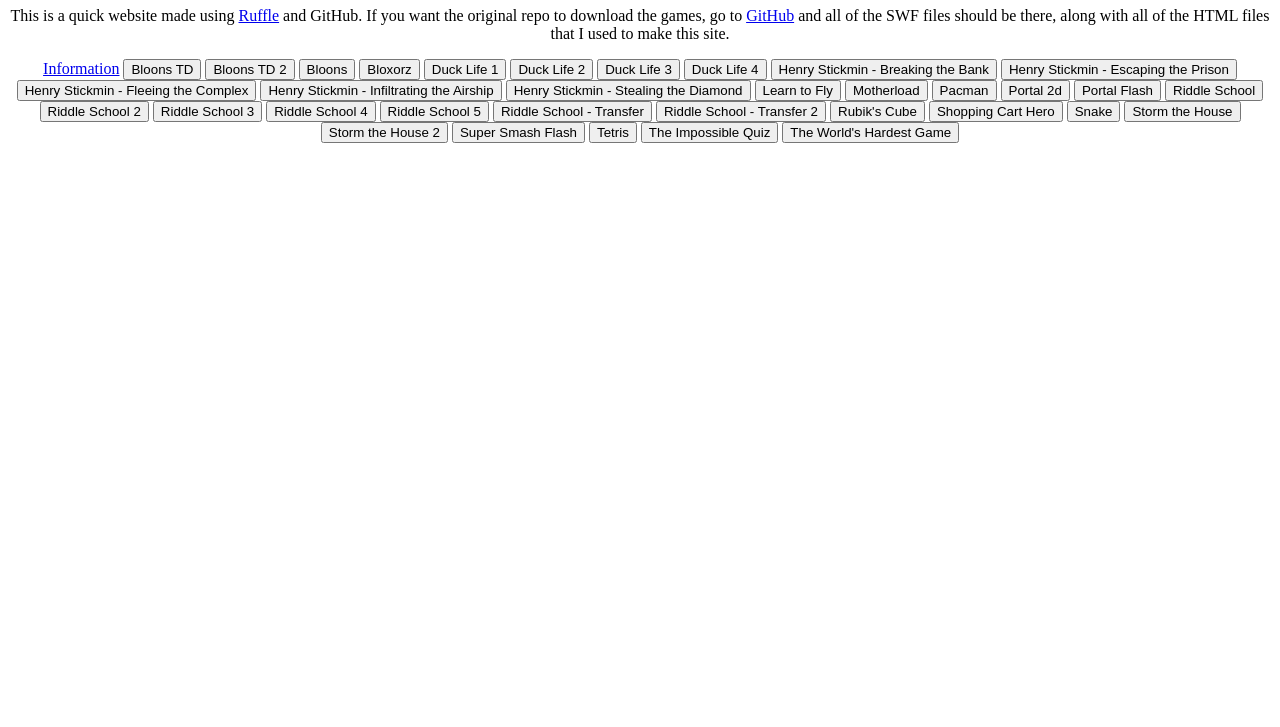
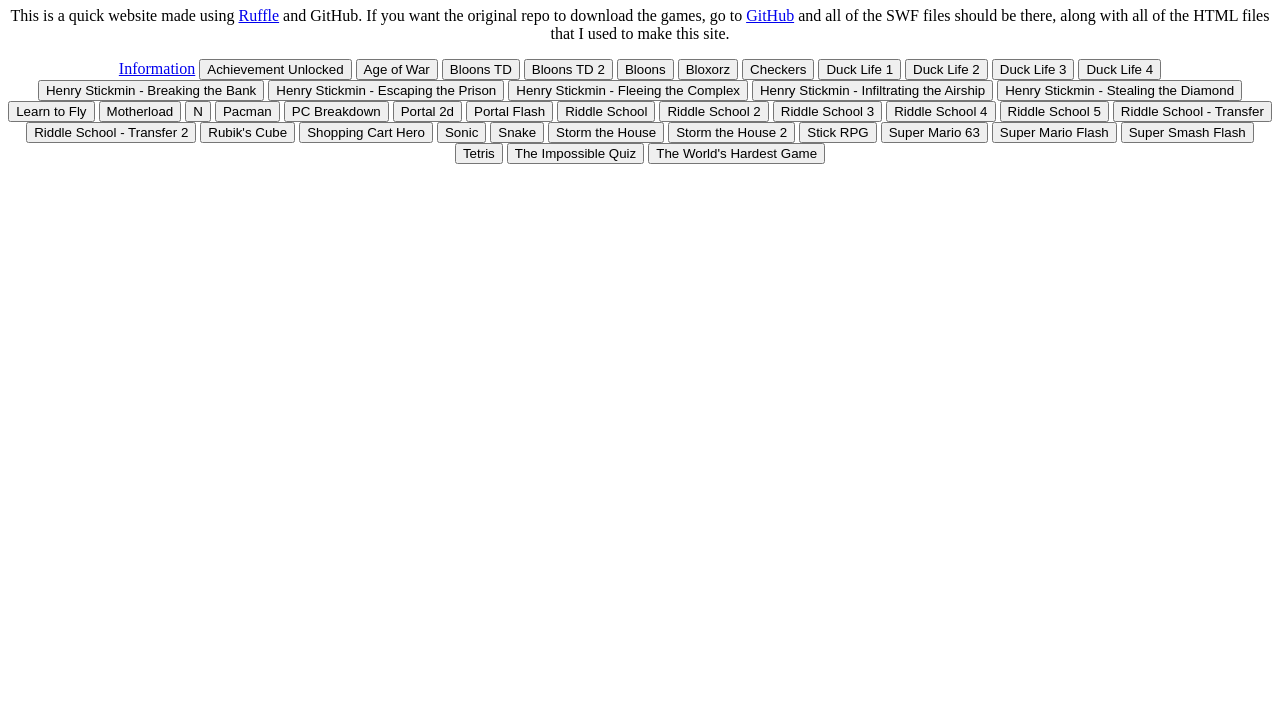
Before and after one commit to selenite-cc/flasharchive, a plain HTML site: page html/index.html in a window 1280 px wide. Shown: the part 73-800 px from the top of the page. Drawn offline with Linux system fonts and the light colour scheme.

Commit message:
Update index.html

```diff
--- a/html/index.html
+++ b/html/index.html
@@ -9,10 +9,13 @@
      <h1>Welcome to the Flash Games Archive.</h1>
       <p>This is a quick website made using <a href="https://ruffle.rs">Ruffle</a> and GitHub. If you want the original repo to download the games, go to <a href="https://github.com/Games-From-Flash/swf">GitHub</a> and all of the SWF files should be there, along with all of the HTML files that I used to make this site.</p>
       <p><a href="info.html">Information</a>
+     <button onclick="window.location.href='achieveunlocked.html';">Achievement Unlocked</button>
+     <button onclick="window.location.href='aow.html';">Age of War</button>
      <button onclick="window.location.href='btd.html';">Bloons TD</button>
      <button onclick="window.location.href='btd2.html';">Bloons TD 2</button>
      <button onclick="window.location.href='bloons.html';">Bloons</button>
      <button onclick="window.location.href='bloxorz.html';">Bloxorz</button>
+     <button onclick="window.location.href='checkers.html';">Checkers</button>
      <button onclick="window.location.href='dl1.html';">Duck Life 1</button>
      <button onclick="window.location.href='dl2.html';">Duck Life 2</button>
      <button onclick="window.location.href='dl3.html';">Duck Life 3</button>
@@ -24,7 +27,9 @@
      <button onclick="window.location.href='hs-std.html';">Henry Stickmin - Stealing the Diamond</button>
      <button onclick="window.location.href='learntofly.html';">Learn to Fly</button>
      <button onclick="window.location.href='motherload.html';">Motherload</button>
+     <button onclick="window.location.href='n.html';">N</button>
      <button onclick="window.location.href='pacman.html';">Pacman</button>
+     <button onclick="window.location.href='pcbreak.html';">PC Breakdown</button>
      <button onclick="window.location.href='portal2d.html';">Portal 2d</button>
      <button onclick="window.location.href='portalflash.html';">Portal Flash</button>
      <button onclick="window.location.href='rs.html';">Riddle School</button>
@@ -36,9 +41,13 @@
      <button onclick="window.location.href='rs-t2.html';">Riddle School - Transfer 2</button>
      <button onclick="window.location.href='rubixcube.html';">Rubik's Cube</button>
      <button onclick="window.location.href='sch.html';">Shopping Cart Hero</button>
+     <button onclick="window.location.href='sonic.html';">Sonic</button>
      <button onclick="window.location.href='snake.html';">Snake</button>
      <button onclick="window.location.href='sth.html';">Storm the House</button>
      <button onclick="window.location.href='sth2.html';">Storm the House 2</button>
+     <button onclick="window.location.href='stickrpg.html';">Stick RPG</button>
+     <button onclick="window.location.href='mario63.html';">Super Mario 63</button>
+     <button onclick="window.location.href='marioflash.html';">Super Mario Flash</button>
      <button onclick="window.location.href='supersmashflash.html';">Super Smash Flash</button>
      <button onclick="window.location.href='tetris.html';">Tetris</button>
      <button onclick="window.location.href='impossiblequiz.html';">The Impossible Quiz</button>
```
